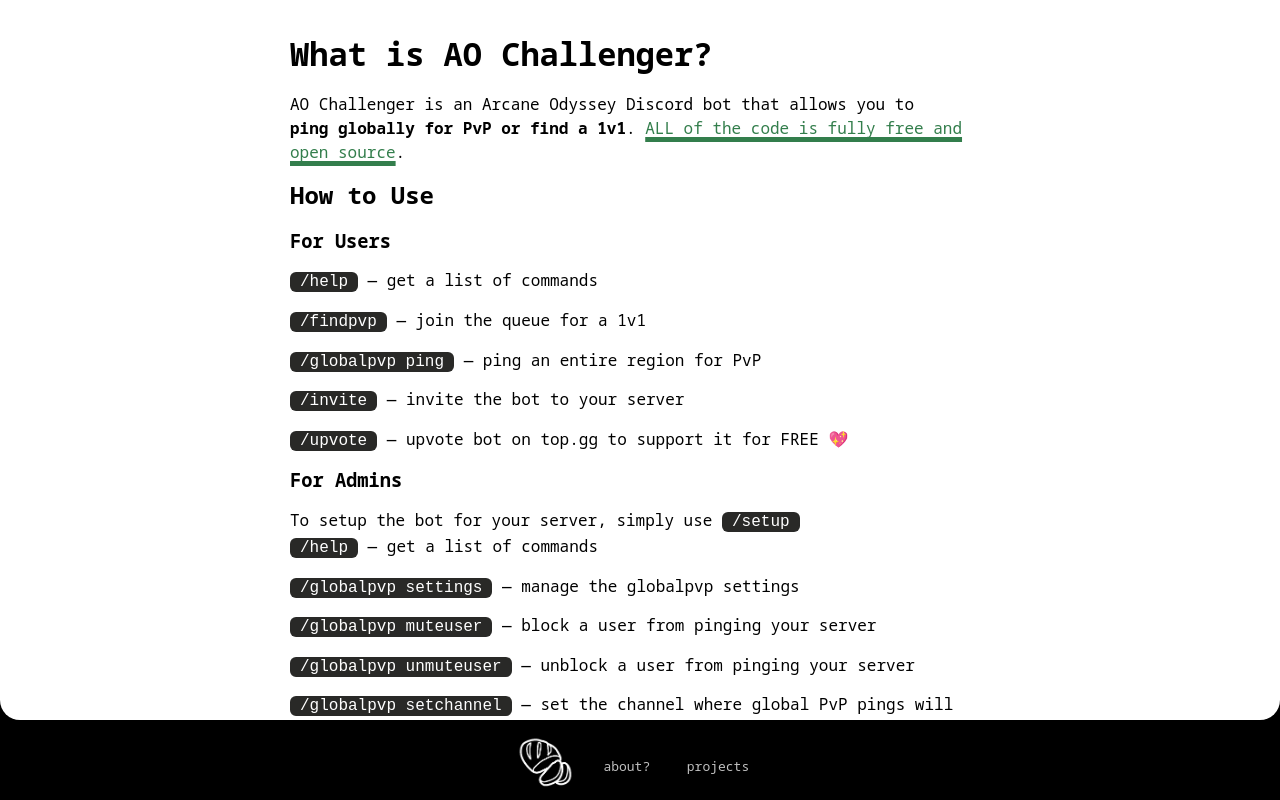
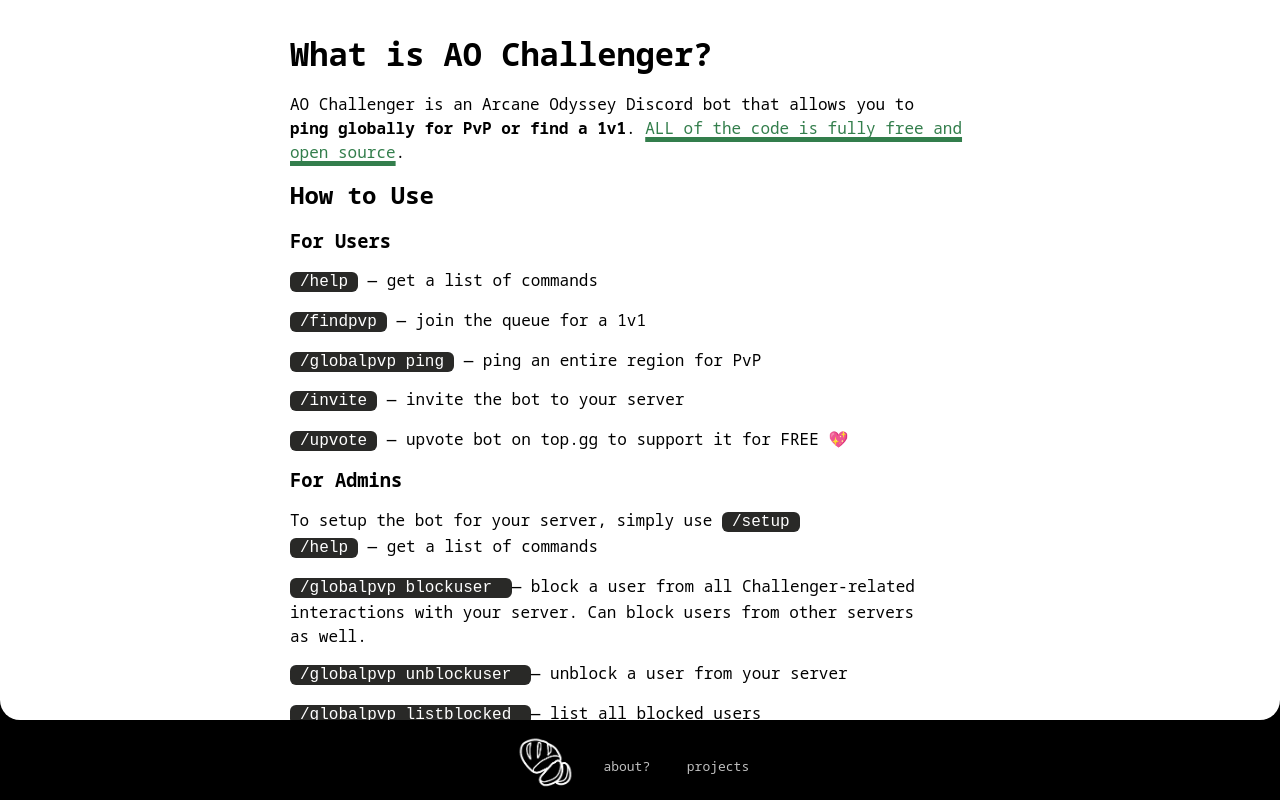
Before and after one commit to ciabidev/ciabidev.github.io, a SvelteKit app in the folder ciabi-web/: page /challenger in a window 1280 px wide. Built offline with nearby package versions, Linux system fonts and the light colour scheme; some icons are missing.

Commit message:
Update +page.svelte

```diff
--- a/ciabi-web/src/routes/challenger/+page.svelte
+++ b/ciabi-web/src/routes/challenger/+page.svelte
@@ -25,11 +25,11 @@ AO Challenger is an Arcane Odyssey Discord bot that allows you to **ping globall
 To setup the bot for your server, simply use \`/setup\`
 \`/help\` — get a list of commands
 
-\`/globalpvp settings\` — manage the globalpvp settings
+\`/globalpvp blockuser \` — block a user from all Challenger-related interactions with your server. Can block users from other servers as well.
 
-\`/globalpvp muteuser\` — block a user from pinging your server
+\`/globalpvp unblockuser \` — unblock a user from your server
 
-\`/globalpvp unmuteuser\` — unblock a user from pinging your server
+\`/globalpvp listblocked \` — list all blocked users
 
 \`/globalpvp setchannel\` — set the channel where global PvP pings will be sent
 
@@ -55,6 +55,15 @@ Two possible reasons:
 `;
 
 </script>
+
+<!-- Page metadata for discord embed. This is a guide to AO Challenger and a list of all commands. The title is About AO Challenger-->
+    <svelte:head>
+        <title>AO Challenger</title>
+        <meta name="title" content="About/Guide to AO Challenger">
+        <meta name="description" content="Terms, about and a list of commands">
+        <meta name="keywords" content="arcane odyssey, arcane odyssey bot, arcane odyssey discord bot, ao discord bot, ping, pvp, 1v1, find a 1v1, global pvp, global ping, discord bot, discord bot, arcane odyssey bot">
+        <meta name="author" content="wheatwhole">
+    </svelte:head>
 
 <div class="page-wrapper">
     <div class="main">
```
